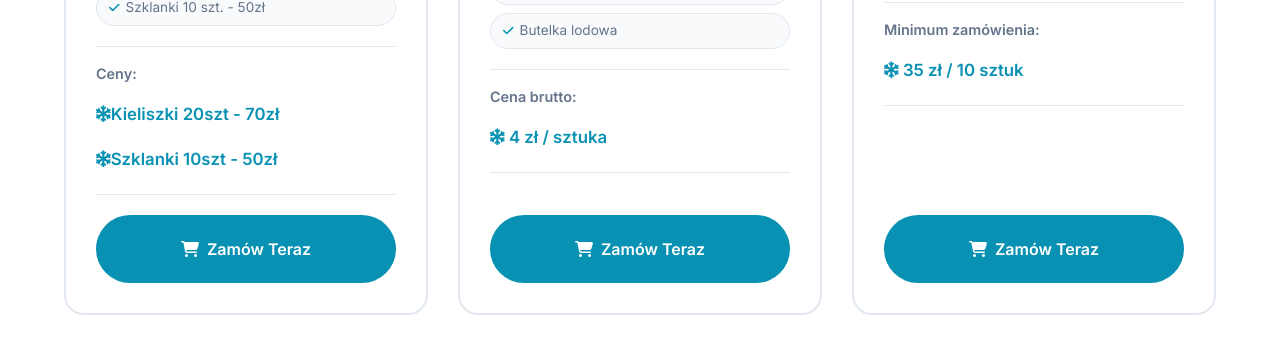
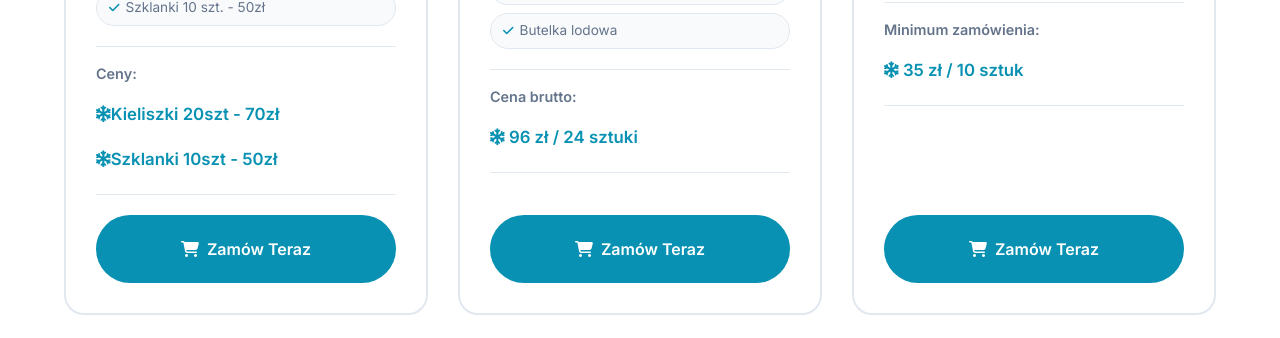
Before and after one commit to bdebinski/lodowe, a PHP site: page /uslugi/produkty-z-lodu.php in a window 1280 px wide. Shown: the part 3568-3906 px from the top of the page. Run offline with PHP 8.4, Linux system fonts and the light colour scheme; some libraries are stand-ins or nearby versions; grey boxes are pictures that could not be loaded.

Commit message:
Update price

```diff
--- a/uslugi/produkty-z-lodu.php
+++ b/uslugi/produkty-z-lodu.php
@@ -433,7 +433,7 @@ if (file_exists(__DIR__ . '/../config.php')) {
                         </div>
                         <div class="product-pricing">
                             <div class="price-label">Cena brutto:</div>
-                            <div class="price-value"><i class="fas fa-snowflake"></i> 4 zł / sztuka</div>
+                            <div class="price-value"><i class="fas fa-snowflake"></i> 96 zł / 24 sztuki</div>
                         </div>
                         <button class="btn btn-primary btn-order" data-product="Kubek i butelka lodowa">
                             <i class="fas fa-shopping-cart"></i> Zamów Teraz
```
